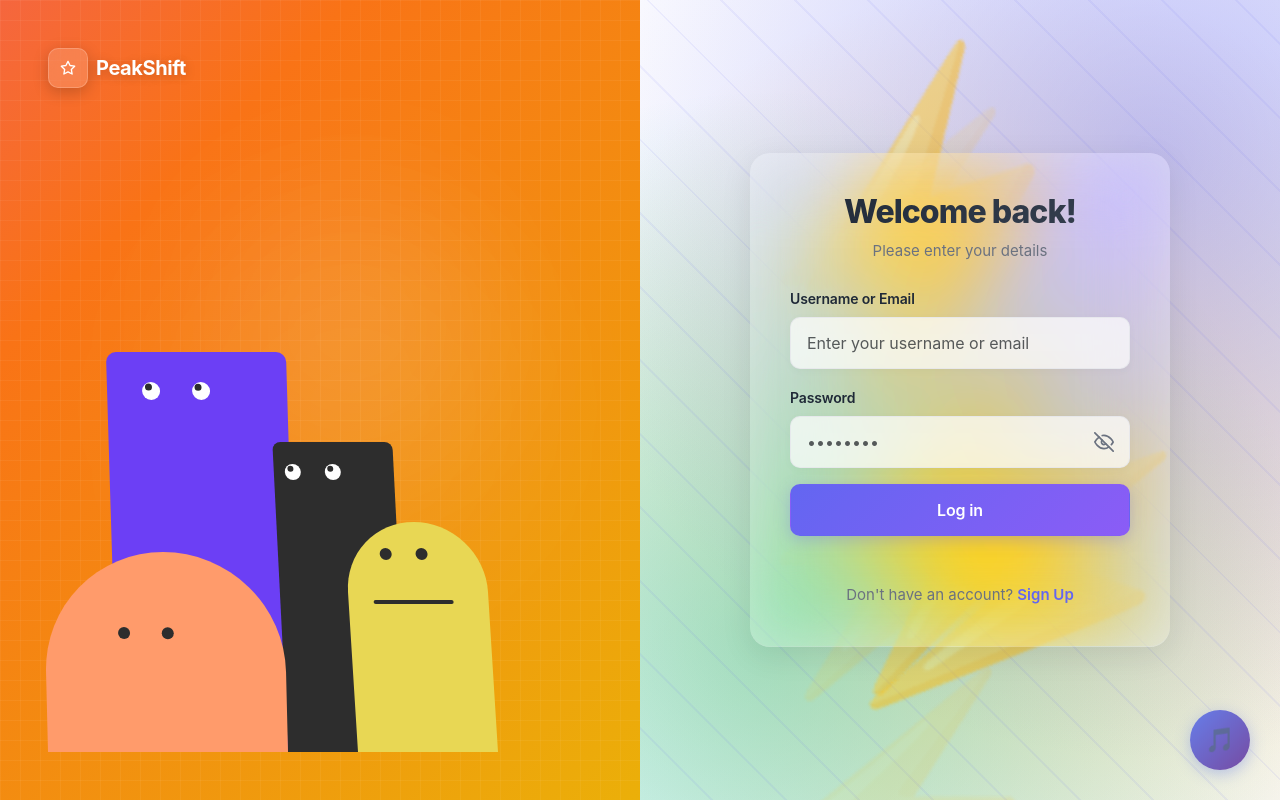
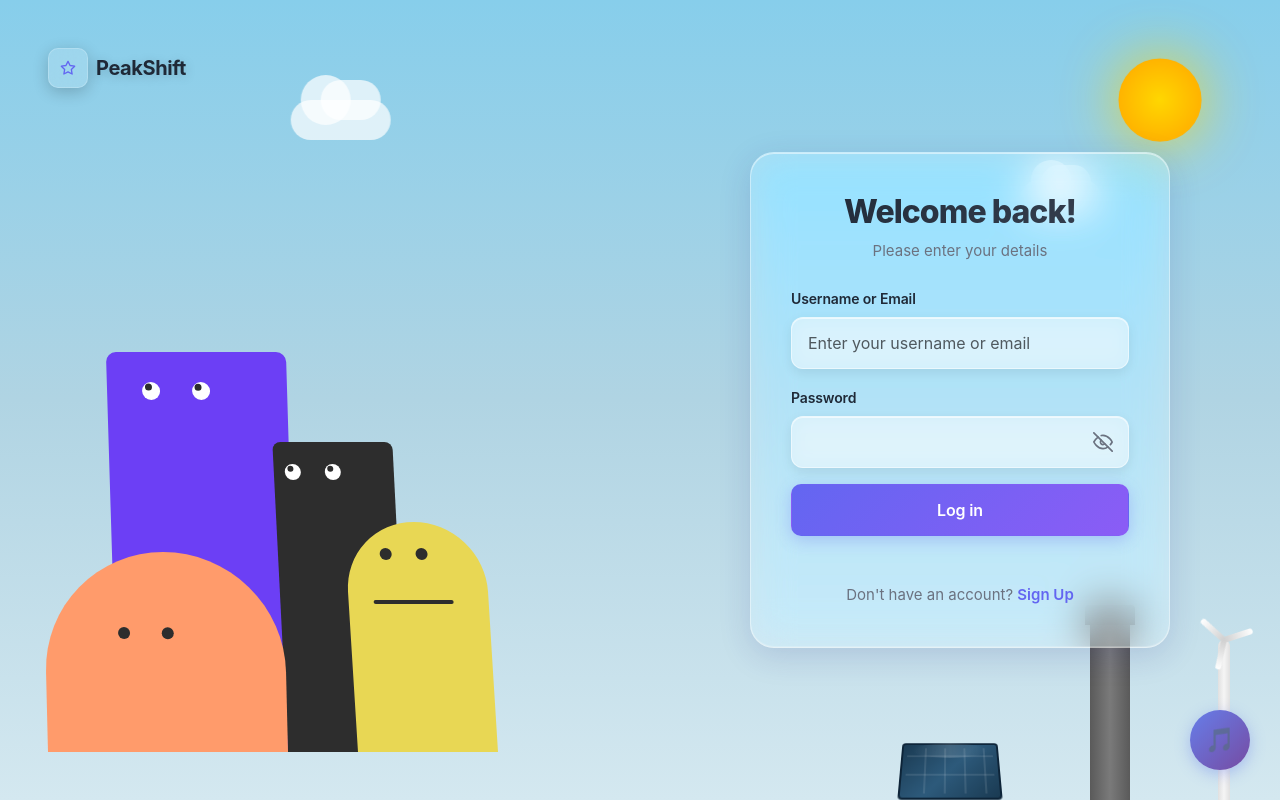
Before and after one commit to LittleJohn0601/software_project_2, a Flask app: page /auth/ in a window 1280 px wide. Run offline with Flask 3, Linux system fonts and the light colour scheme; some libraries are stand-ins or nearby versions.

Commit message:
修改登录界面 UI，删除密码预填充符

```diff
--- a/blogapp/static/css/login.css
+++ b/blogapp/static/css/login.css
@@ -16,29 +16,284 @@ body {
 /* ===== Left Section - Characters ===== */
 .left-section {
     position: relative;
-    background: linear-gradient(135deg,
-        #5b21b6 0%,      /* 深紫色 */
-        #7c3aed 20%,     /* 紫色 */
-        #ec4899 40%,     /* 粉红色 */
-        #f97316 60%,     /* 橙色 */
-        #eab308 80%,     /* 黄色 */
-        #10b981 100%);   /* 绿色 */
-    background-size: 400% 400%;
-    animation: gradientShift 15s ease infinite;
+    background: linear-gradient(180deg,
+        #87CEEB 0%,      /* 天空蓝 */
+        #B0D4E3 50%,     /* 浅蓝 */
+        #D4E8F0 100%);   /* 更浅的蓝 */
     color: white;
     padding: 3rem;
     overflow: hidden;
 }
 
-@keyframes gradientShift {
-    0% {
-        background-position: 0% 50%;
+/* 能源背景装饰 */
+.energy-background {
+    position: absolute;
+    inset: 0;
+    z-index: 1;
+    pointer-events: none;
+}
+
+/* 太阳 - 全局定位 */
+.sun {
+    position: fixed;
+    top: 60px;
+    right: 80px;
+    width: 80px;
+    height: 80px;
+    background: radial-gradient(circle, #FFD700 0%, #FFA500 100%);
+    border-radius: 50%;
+    box-shadow: 0 0 40px rgba(255, 215, 0, 0.6);
+    animation: sunPulse 4s ease-in-out infinite;
+    z-index: 5;
+}
+
+@keyframes sunPulse {
+    0%, 100% {
+        transform: scale(1);
+        box-shadow: 0 0 40px rgba(255, 215, 0, 0.6);
     }
     50% {
-        background-position: 100% 50%;
+        transform: scale(1.05);
+        box-shadow: 0 0 60px rgba(255, 215, 0, 0.8);
+    }
+}
+
+/* 云朵 - 全局飘动 */
+.cloud {
+    position: fixed;
+    background: rgba(255, 255, 255, 0.7);
+    border-radius: 100px;
+    animation: cloudFloat 25s linear infinite;
+    z-index: 5;
+}
+
+.cloud::before,
+.cloud::after {
+    content: '';
+    position: absolute;
+    background: rgba(255, 255, 255, 0.7);
+    border-radius: 100px;
+}
+
+.cloud-1 {
+    width: 100px;
+    height: 40px;
+    top: 100px;
+    left: -100px;
+}
+
+.cloud-1::before {
+    width: 50px;
+    height: 50px;
+    top: -25px;
+    left: 10px;
+}
+
+.cloud-1::after {
+    width: 60px;
+    height: 40px;
+    top: -20px;
+    right: 10px;
+}
+
+.cloud-2 {
+    width: 80px;
+    height: 35px;
+    top: 180px;
+    left: -80px;
+    animation-delay: -12s;
+}
+
+.cloud-2::before {
+    width: 40px;
+    height: 40px;
+    top: -20px;
+    left: 10px;
+}
+
+.cloud-2::after {
+    width: 50px;
+    height: 35px;
+    top: -15px;
+    right: 10px;
+}
+
+@keyframes cloudFloat {
+    0% {
+        transform: translateX(0);
     }
     100% {
-        background-position: 0% 50%;
+        transform: translateX(calc(100vw + 200px));
+    }
+}
+
+/* 火电厂烟囱 - 移到右侧 */
+.chimney {
+    position: absolute;
+    bottom: 0;
+    right: 150px;
+    width: 40px;
+    height: 180px;
+    background: linear-gradient(90deg, #5A5A5A 0%, #7A7A7A 50%, #5A5A5A 100%);
+    border-radius: 4px 4px 0 0;
+    z-index: 1;
+}
+
+.chimney::before {
+    content: '';
+    position: absolute;
+    top: -15px;
+    left: -5px;
+    width: 50px;
+    height: 20px;
+    background: linear-gradient(90deg, #4A4A4A 0%, #6A6A6A 50%, #4A4A4A 100%);
+    border-radius: 4px 4px 0 0;
+}
+
+/* 烟雾 */
+.smoke {
+    position: absolute;
+    top: -20px;
+    left: 50%;
+    transform: translateX(-50%);
+    width: 20px;
+    height: 20px;
+    background: rgba(200, 200, 200, 0.5);
+    border-radius: 50%;
+    animation: smokeRise 4s ease-in-out infinite;
+}
+
+.smoke:nth-child(2) {
+    animation-delay: 1.3s;
+}
+
+.smoke:nth-child(3) {
+    animation-delay: 2.6s;
+}
+
+@keyframes smokeRise {
+    0% {
+        transform: translateX(-50%) translateY(0) scale(1);
+        opacity: 0.6;
+    }
+    100% {
+        transform: translateX(-50%) translateY(-150px) scale(2);
+        opacity: 0;
+    }
+}
+
+/* 风力发电机 - 移到右侧 */
+.windmill {
+    position: absolute;
+    bottom: 0;
+    right: 50px;
+    z-index: 1;
+}
+
+.windmill-tower {
+    width: 12px;
+    height: 160px;
+    background: linear-gradient(90deg, #E0E0E0 0%, #F5F5F5 50%, #E0E0E0 100%);
+    margin: 0 auto;
+    border-radius: 6px 6px 0 0;
+}
+
+.windmill-blades {
+    position: absolute;
+    top: -30px;
+    left: 50%;
+    transform: translateX(-50%);
+    width: 60px;
+    height: 60px;
+    animation: windmillRotate 3s linear infinite;
+}
+
+.blade {
+    position: absolute;
+    width: 6px;
+    height: 30px;
+    background: linear-gradient(180deg, #FFFFFF 0%, #D0D0D0 100%);
+    border-radius: 3px;
+    top: 50%;
+    left: 50%;
+    transform-origin: center bottom;
+}
+
+.blade:nth-child(1) {
+    transform: translate(-50%, -100%) rotate(0deg);
+}
+
+.blade:nth-child(2) {
+    transform: translate(-50%, -100%) rotate(120deg);
+}
+
+.blade:nth-child(3) {
+    transform: translate(-50%, -100%) rotate(240deg);
+}
+
+@keyframes windmillRotate {
+    0% {
+        transform: translateX(-50%) rotate(0deg);
+    }
+    100% {
+        transform: translateX(-50%) rotate(360deg);
+    }
+}
+
+/* 光伏板 - 移到右侧 */
+.solar-panel {
+    position: absolute;
+    bottom: 0;
+    right: 280px;
+    width: 100px;
+    height: 60px;
+    background: linear-gradient(135deg, #1a3a52 0%, #2d5a7b 50%, #1a3a52 100%);
+    border: 2px solid #0d2438;
+    border-radius: 4px;
+    z-index: 1;
+    transform: perspective(200px) rotateX(20deg);
+}
+
+.solar-panel::before {
+    content: '';
+    position: absolute;
+    inset: 4px;
+    background:
+        repeating-linear-gradient(
+            0deg,
+            transparent,
+            transparent 18px,
+            rgba(255, 255, 255, 0.1) 18px,
+            rgba(255, 255, 255, 0.1) 20px
+        ),
+        repeating-linear-gradient(
+            90deg,
+            transparent,
+            transparent 18px,
+            rgba(255, 255, 255, 0.1) 18px,
+            rgba(255, 255, 255, 0.1) 20px
+        );
+    border-radius: 2px;
+}
+
+.solar-panel::after {
+    content: '';
+    position: absolute;
+    top: -2px;
+    left: 10%;
+    width: 80%;
+    height: 30%;
+    background: linear-gradient(90deg, transparent, rgba(255, 255, 255, 0.3), transparent);
+    border-radius: 50%;
+    animation: solarGlint 3s ease-in-out infinite;
+}
+
+@keyframes solarGlint {
+    0%, 100% {
+        opacity: 0.3;
+    }
+    50% {
+        opacity: 0.7;
     }
 }
 
@@ -48,19 +303,26 @@ body {
 }
 
 .logo-icon {
-    width: 32px;
-    height: 32px;
-    background: rgba(255, 255, 255, 0.1);
+    width: 40px;
+    height: 40px;
+    background: rgba(255, 255, 255, 0.9);
     backdrop-filter: blur(10px);
     border-radius: 8px;
     display: flex;
     align-items: center;
     justify-content: center;
+    box-shadow: 0 4px 12px rgba(0, 0, 0, 0.15);
+}
+
+.logo-icon svg {
+    stroke: #6366f1;
 }
 
 .logo-text {
-    font-size: 1.125rem;
-    font-weight: 600;
+    font-size: 1.25rem;
+    font-weight: 700;
+    color: #1f2937;
+    text-shadow: 0 2px 4px rgba(255, 255, 255, 0.8);
 }
 
 /* ===== Characters Container ===== */
@@ -233,83 +495,17 @@ body {
     top: 88px;
 }
 
-/* ===== Decorative Elements ===== */
-.decorative-grid {
-    position: absolute;
-    inset: 0;
-    background-image:
-        linear-gradient(rgba(255, 255, 255, 0.05) 1px, transparent 1px),
-        linear-gradient(90deg, rgba(255, 255, 255, 0.05) 1px, transparent 1px);
-    background-size: 20px 20px;
-    z-index: 1;
-}
-
-.decorative-blur {
-    position: absolute;
-    border-radius: 50%;
-    filter: blur(80px);
-    z-index: 1;
-}
-
-.decorative-blur-1 {
-    top: 25%;
-    right: 25%;
-    width: 256px;
-    height: 256px;
-    background: rgba(255, 255, 255, 0.1);
-}
-
-.decorative-blur-2 {
-    bottom: 25%;
-    left: 25%;
-    width: 384px;
-    height: 384px;
-    background: rgba(255, 255, 255, 0.05);
-}
+/* ===== 移除旧的装饰元素样式 ===== */
 
 /* ===== Right Section - Login Form - 现代化表单 ===== */
 .right-section {
-    background: linear-gradient(135deg, #ffffff 0%, #f8fafc 100%);
+    background: linear-gradient(180deg,
+        #87CEEB 0%,      /* 天空蓝 */
+        #B0D4E3 50%,     /* 浅蓝 */
+        #D4E8F0 100%);   /* 更浅的蓝 */
     padding: 2rem;
     position: relative;
     overflow: hidden;
-}
-
-/* 背景装饰 - 淡淡的网格 */
-.right-section::before {
-    content: '';
-    position: absolute;
-    inset: 0;
-    background-image:
-        linear-gradient(rgba(99, 102, 241, 0.08) 2px, transparent 2px),
-        linear-gradient(90deg, rgba(99, 102, 241, 0.08) 2px, transparent 2px);
-    background-size: 60px 60px;
-    pointer-events: none;
-    z-index: 1;
-}
-
-/* 背景装饰 - Logo 水印图案 */
-.right-section::after {
-    content: '⚡';
-    position: absolute;
-    font-size: 600px;
-    color: rgba(99, 102, 241, 0.15);
-    top: 50%;
-    left: 50%;
-    transform: translate(-50%, -50%) rotate(-15deg);
-    pointer-events: none;
-    z-index: 1;
-    font-weight: 900;
-    line-height: 1;
-}
-
-@keyframes gridMove {
-    0% {
-        transform: translate(0, 0);
-    }
-    100% {
-        transform: translate(40px, 40px);
-    }
 }
 
 .login-container {
@@ -317,15 +513,16 @@ body {
     max-width: 420px;
     position: relative;
     z-index: 10;
-    background: rgba(255, 255, 255, 0.1);
-    backdrop-filter: blur(40px) saturate(180%);
-    -webkit-backdrop-filter: blur(40px) saturate(180%);
+    background: rgba(255, 255, 255, 0.25);
+    backdrop-filter: blur(20px) saturate(180%);
+    -webkit-backdrop-filter: blur(20px) saturate(180%);
     padding: 2.5rem;
-    border-radius: 20px;
+    border-radius: 24px;
     box-shadow:
-        0 8px 32px rgba(0, 0, 0, 0.08),
-        inset 0 0 60px rgba(255, 255, 255, 0.3);
-    border: none;
+        0 8px 32px rgba(31, 38, 135, 0.15),
+        inset 0 1px 0 0 rgba(255, 255, 255, 0.5),
+        inset 0 -1px 0 0 rgba(255, 255, 255, 0.2);
+    border: 1px solid rgba(255, 255, 255, 0.4);
 }
 
 .logo-icon-mobile {
@@ -381,14 +578,16 @@ body {
 
 .form-control {
     height: 52px;
-    background: rgba(255, 255, 255, 0.7);
-    backdrop-filter: blur(20px);
-    -webkit-backdrop-filter: blur(20px);
-    border: 1.5px solid rgba(229, 231, 235, 0.8);
-    border-radius: 10px;
+    background: rgba(255, 255, 255, 0.4);
+    backdrop-filter: blur(10px);
+    -webkit-backdrop-filter: blur(10px);
+    border: 1.5px solid rgba(255, 255, 255, 0.5);
+    border-radius: 12px;
     font-size: 1rem;
     transition: all 0.2s ease;
-    box-shadow: 0 2px 8px rgba(0, 0, 0, 0.03);
+    box-shadow:
+        0 4px 12px rgba(0, 0, 0, 0.08),
+        inset 0 1px 0 0 rgba(255, 255, 255, 0.6);
 }
 
 /* 禁用浏览器自带的密码显示按钮 */
@@ -406,11 +605,14 @@ input[type="password"]::-webkit-contacts-auto-fill-button {
 }
 
 .form-control:focus {
-    border-color: var(--primary-color);
-    box-shadow: 0 0 0 4px rgba(99, 102, 241, 0.12), 0 4px 12px rgba(0, 0, 0, 0.08);
-    background: rgba(255, 255, 255, 0.9);
-    backdrop-filter: blur(25px);
-    -webkit-backdrop-filter: blur(25px);
+    border-color: rgba(99, 102, 241, 0.6);
+    box-shadow:
+        0 0 0 4px rgba(99, 102, 241, 0.15),
+        0 4px 16px rgba(0, 0, 0, 0.12),
+        inset 0 1px 0 0 rgba(255, 255, 255, 0.8);
+    background: rgba(255, 255, 255, 0.5);
+    backdrop-filter: blur(15px);
+    -webkit-backdrop-filter: blur(15px);
 }
 
 .btn-toggle-password {
@@ -653,128 +855,3 @@ input[type="password"]::-webkit-contacts-auto-fill-button {
     box-shadow: 0 8px 32px rgba(0, 0, 0, 0.15);
     border: 1px solid rgba(255, 255, 255, 0.3);
 }
-
-/* ===== 创意背景装饰元素 ===== */
-
-/* ===== 右侧背景装饰 - 明显版本 ===== */
-
-/* 重新定义 right-section 背景 - 多层渐变光斑 */
-.right-section {
-    background:
-        radial-gradient(circle 600px at 80% 20%, rgba(99, 102, 241, 0.4), transparent),
-        radial-gradient(circle 550px at 20% 80%, rgba(16, 185, 129, 0.38), transparent),
-        radial-gradient(circle 500px at 60% 60%, rgba(245, 158, 11, 0.35), transparent),
-        linear-gradient(135deg, #ffffff 0%, #f8fafc 100%) !important;
-}
-
-/* 斜线装饰 - 明显版本 */
-.right-section::before {
-    content: '';
-    position: absolute;
-    inset: 0;
-    background:
-        repeating-linear-gradient(
-            45deg,
-            transparent,
-            transparent 50px,
-            rgba(99, 102, 241, 0.08) 50px,
-            rgba(99, 102, 241, 0.08) 52px
-        );
-    pointer-events: none;
-    z-index: 5;
-}
-
-/* 三个闪电 logo - 明显版本 */
-.right-section::after {
-    content: '⚡ ⚡ ⚡';
-    position: absolute;
-    font-size: 280px;
-    color: rgba(99, 102, 241, 0.15);
-    top: 15%;
-    left: 50%;
-    transform: translateX(-50%);
-    pointer-events: none;
-    z-index: 5;
-    font-weight: 900;
-    line-height: 1;
-    letter-spacing: 120px;
-    animation: logoFloat 6s ease-in-out infinite;
-}
-
-@keyframes logoFloat {
-    0%, 100% {
-        transform: translateX(-50%) translateY(0) rotate(0deg);
-        opacity: 0.8;
-    }
-    50% {
-        transform: translateX(-50%) translateY(-30px) rotate(5deg);
-        opacity: 1;
-    }
-}
-
-/* ===== 背景装饰元素 - HTML 方式 ===== */
-.auth-decorations {
-    position: absolute;
-    inset: 0;
-    pointer-events: none;
-    z-index: 5;
-}
-
-.auth-decoration {
-    position: absolute;
-    font-size: 300px;
-    font-weight: 900;
-    line-height: 1;
-    pointer-events: none;
-}
-
-.auth-decoration-1 {
-    color: rgba(99, 102, 241, 0.5);
-    top: 10%;
-    left: 15%;
-    transform: rotate(-20deg);
-    animation: float1 8s ease-in-out infinite;
-}
-
-.auth-decoration-2 {
-    color: rgba(16, 185, 129, 0.48);
-    top: 50%;
-    right: 10%;
-    transform: rotate(15deg);
-    animation: float2 10s ease-in-out infinite;
-}
-
-.auth-decoration-3 {
-    color: rgba(245, 158, 11, 0.46);
-    bottom: 15%;
-    left: 50%;
-    transform: translateX(-50%) rotate(-10deg);
-    animation: float3 12s ease-in-out infinite;
-}
-
-@keyframes float1 {
-    0%, 100% {
-        transform: rotate(-20deg) translateY(0);
-    }
-    50% {
-        transform: rotate(-15deg) translateY(-30px);
-    }
-}
-
-@keyframes float2 {
-    0%, 100% {
-        transform: rotate(15deg) translateY(0);
-    }
-    50% {
-        transform: rotate(20deg) translateY(30px);
-    }
-}
-
-@keyframes float3 {
-    0%, 100% {
-        transform: translateX(-50%) rotate(-10deg) translateY(0);
-    }
-    50% {
-        transform: translateX(-50%) rotate(-5deg) translateY(-20px);
-    }
-}
--- a/blogapp/templates/auth/auth.html
+++ b/blogapp/templates/auth/auth.html
@@ -19,6 +19,13 @@
 </head>
 <body data-playlist="playlist-auth">
     <div class="container-fluid">
+        <!-- 全局云朵 -->
+        <div class="cloud cloud-1"></div>
+        <div class="cloud cloud-2"></div>
+
+        <!-- 全局太阳 -->
+        <div class="sun"></div>
+
         <div class="row min-vh-100">
             <!-- Left Content Section - Characters -->
             <div class="col-lg-6 d-none d-lg-flex flex-column justify-content-between left-section">
@@ -80,19 +87,32 @@
                     </div>
                 </div>
 
-                <!-- Decorative elements -->
-                <div class="decorative-grid"></div>
-                <div class="decorative-blur decorative-blur-1"></div>
-                <div class="decorative-blur decorative-blur-2"></div>
             </div>
 
             <!-- Right Auth Section -->
             <div class="col-lg-6 d-flex align-items-center justify-content-center right-section">
-                <!-- 背景装饰元素 -->
-                <div class="auth-decorations">
-                    <div class="auth-decoration auth-decoration-1">⚡</div>
-                    <div class="auth-decoration auth-decoration-2">⚡</div>
-                    <div class="auth-decoration auth-decoration-3">⚡</div>
+                <!-- 能源背景装饰 - 右侧底部 -->
+                <div class="energy-background">
+
+                    <!-- 火电厂烟囱 -->
+                    <div class="chimney">
+                        <div class="smoke"></div>
+                        <div class="smoke"></div>
+                        <div class="smoke"></div>
+                    </div>
+
+                    <!-- 风力发电机 -->
+                    <div class="windmill">
+                        <div class="windmill-blades">
+                            <div class="blade"></div>
+                            <div class="blade"></div>
+                            <div class="blade"></div>
+                        </div>
+                        <div class="windmill-tower"></div>
+                    </div>
+
+                    <!-- 光伏板 -->
+                    <div class="solar-panel"></div>
                 </div>
 
                 <div class="login-container">
@@ -187,7 +207,7 @@
                                         class="form-control form-control-lg"
                                         id="password"
                                         name="password"
-                                        placeholder="••••••••"
+                                        placeholder=""
                                         required
                                         autocomplete="current-password">
                                     <button
@@ -267,7 +287,7 @@
                                         class="form-control form-control-lg"
                                         id="register_password"
                                         name="password"
-                                        placeholder="••••••••"
+                                        placeholder=""
                                         required
                                         minlength="6"
                                         maxlength="128"
```
